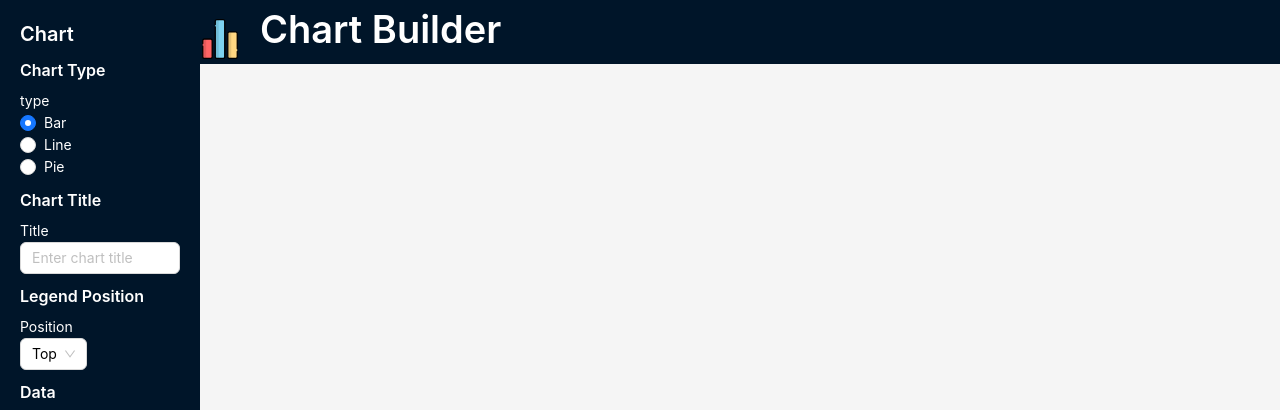
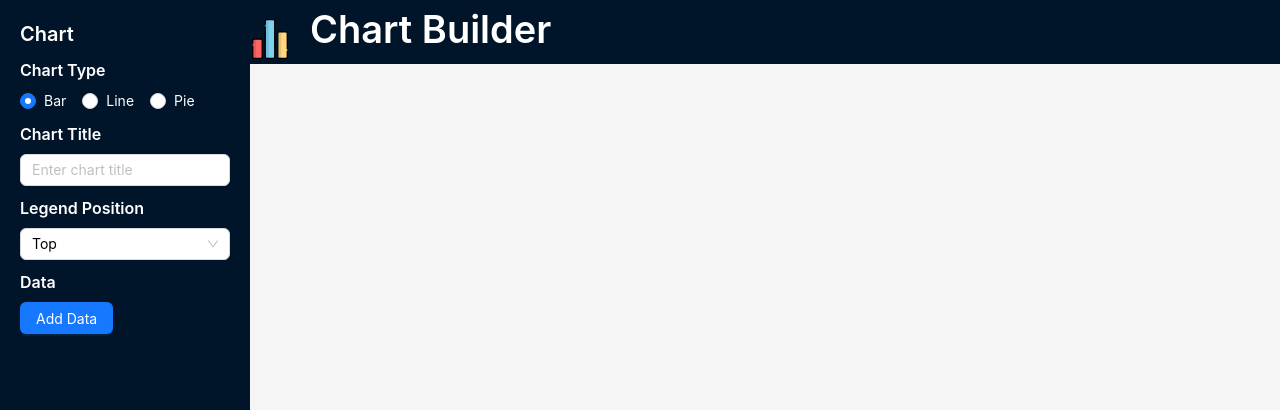
Before and after one commit to inshiya-simform/chart-builder, a React (Vite) app: page / in a window 1280 px wide. Shown: the top 410 px of the page. Built offline with nearby package versions, Linux system fonts and the light colour scheme.

Commit message:
fix: increased size of sidebar and made dropdown full width

```diff
--- a/src/App.tsx
+++ b/src/App.tsx
@@ -8,7 +8,7 @@ import "./App.css";
 const App = () => {
   return (
     <Layout className="main-container">
-      <Sider>
+      <Sider width={250}>
         <Sidebar />
       </Sider>
       <Layout>
--- a/src/component/Sidebar/Sections/ChartTitle.tsx
+++ b/src/component/Sidebar/Sections/ChartTitle.tsx
@@ -1,22 +1,15 @@
-import { Input, Typography } from "antd";
+import { Input } from "antd";
 import { useAppDispatch } from "../../../store/hook";
 import { chartActions } from "../../../store";
 
 const ChartTitle = () => {
   const dispatch = useAppDispatch();
   return (
-    <>
-      <div>
-        <Typography.Text>Title</Typography.Text>
-      </div>
-      <div>
-        <Input
-          type="text"
-          onBlur={(e) => dispatch(chartActions.setChartTitle(e.target.value))}
-          placeholder="Enter chart title"
-        />
-      </div>
-    </>
+    <Input
+      type="text"
+      onBlur={(e) => dispatch(chartActions.setChartTitle(e.target.value))}
+      placeholder="Enter chart title"
+    />
   );
 };
 
--- a/src/component/Sidebar/Sections/ChartType.tsx
+++ b/src/component/Sidebar/Sections/ChartType.tsx
@@ -1,5 +1,5 @@
 import React from "react";
-import { Radio, Typography, type RadioChangeEvent } from "antd";
+import { Radio, type RadioChangeEvent } from "antd";
 import { useAppDispatch, useAppSelector } from "../../../store/hook";
 import { chartActions } from "../../../store";
 import { CHART_TYPES } from "../../../types/types";
@@ -12,22 +12,11 @@ const ChartType: React.FC = () => {
   };
 
   return (
-    <>
-      <div>
-        <Typography.Text>type</Typography.Text>
-      </div>
-      <Radio.Group onChange={onChange} value={chartProps.chartType}>
-        <div>
-          <Radio value={CHART_TYPES.bar}>Bar</Radio>
-        </div>
-        <div>
-          <Radio value={CHART_TYPES.line}>Line</Radio>
-        </div>
-        <div>
-          <Radio value={CHART_TYPES.pie}>Pie</Radio>
-        </div>
-      </Radio.Group>
-    </>
+    <Radio.Group onChange={onChange} value={chartProps.chartType}>
+      <Radio value={CHART_TYPES.bar}>Bar</Radio>
+      <Radio value={CHART_TYPES.line}>Line</Radio>
+      <Radio value={CHART_TYPES.pie}>Pie</Radio>
+    </Radio.Group>
   );
 };
 
--- a/src/component/Sidebar/Sections/LegendPosition.tsx
+++ b/src/component/Sidebar/Sections/LegendPosition.tsx
@@ -1,5 +1,5 @@
 import React from "react";
-import { Typography, Select } from "antd";
+import { Select } from "antd";
 import { useAppDispatch, useAppSelector } from "../../../store/hook";
 import { chartActions } from "../../../store";
 import { LEGEND_POSITIONS, type LegendPosition } from "../../../types/types";
@@ -14,24 +14,17 @@ const LegendPosition: React.FC = () => {
   };
 
   return (
-    <>
-      <div>
-        <Typography.Text>Position</Typography.Text>
-      </div>
-      <div>
     <Select
       value={chattProps.legendPosition}
       defaultValue="top"
+      className="drop-down"
       onChange={handleChange}
-          popupMatchSelectWidth={false}
     >
       <Option value={LEGEND_POSITIONS.left}>Left</Option>
       <Option value={LEGEND_POSITIONS.right}>Right</Option>
       <Option value={LEGEND_POSITIONS.bottom}>Bottom</Option>
       <Option value={LEGEND_POSITIONS.top}>Top</Option>
     </Select>
-      </div>
-    </>
   );
 };
 
--- a/src/component/Sidebar/Sidebar.css
+++ b/src/component/Sidebar/Sidebar.css
@@ -4,3 +4,6 @@
 .section-container {
   margin: 10px 0px;
 }
+.drop-down {
+  width: 100%;
+}
```
Lines whose indentation alone changed are shown as unchanged.
